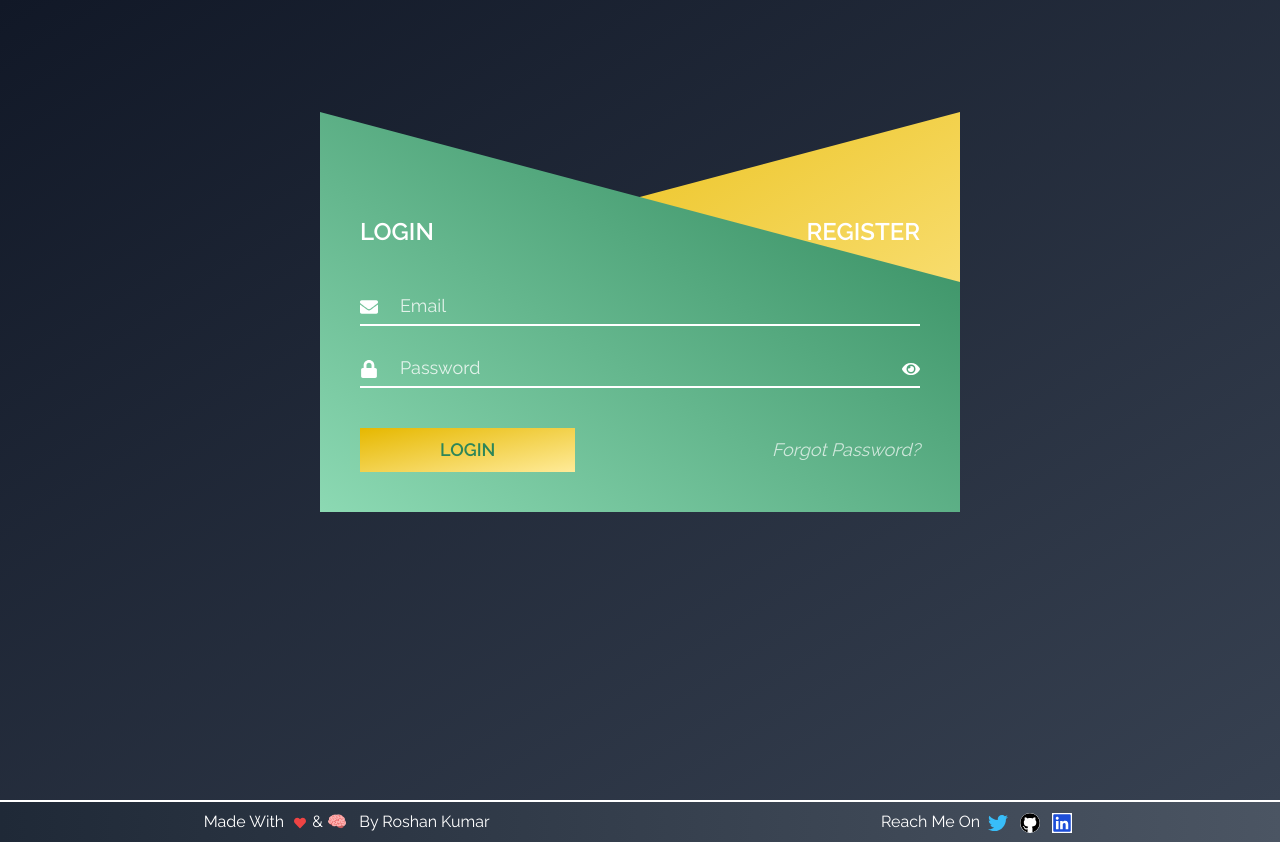
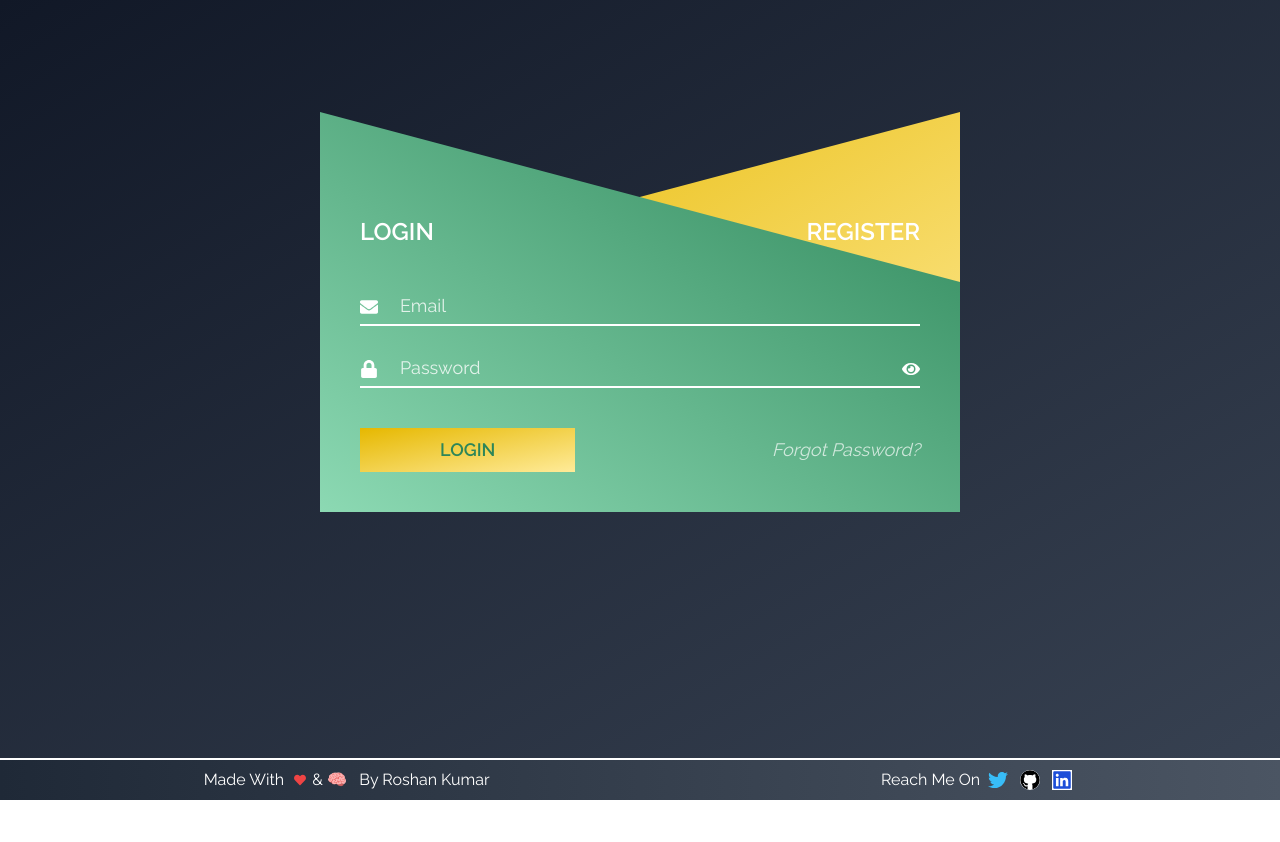
Before and after one commit to RoshanRv/Tempworld, a React (Create React App) app: page /login in a window 1280 px wide. After the commit the page ends 800 px from the top, so only its background shows below. Built offline with nearby package versions, Linux system fonts and the light colour scheme.

Commit message:
form updated

```diff
--- a/src/templates/Form/Form.jsx
+++ b/src/templates/Form/Form.jsx
@@ -279,7 +279,7 @@ const Form = () => {
     const [showLogin, setShowLogin] = useState(true)
 
     return (
-        <main className="bg-gradient-to-br from-gray-900 to-gray-700 w-full min-h-screen  py-28">
+        <main className="bg-gradient-to-br from-gray-900 to-gray-700 w-full min-h-[94.7vh]  py-28">
             {/*     box     */}
             <div className="flex justify-center items-center relative w-full ">
                 <Login showLogin={showLogin} setShowLogin={setShowLogin} />
```
